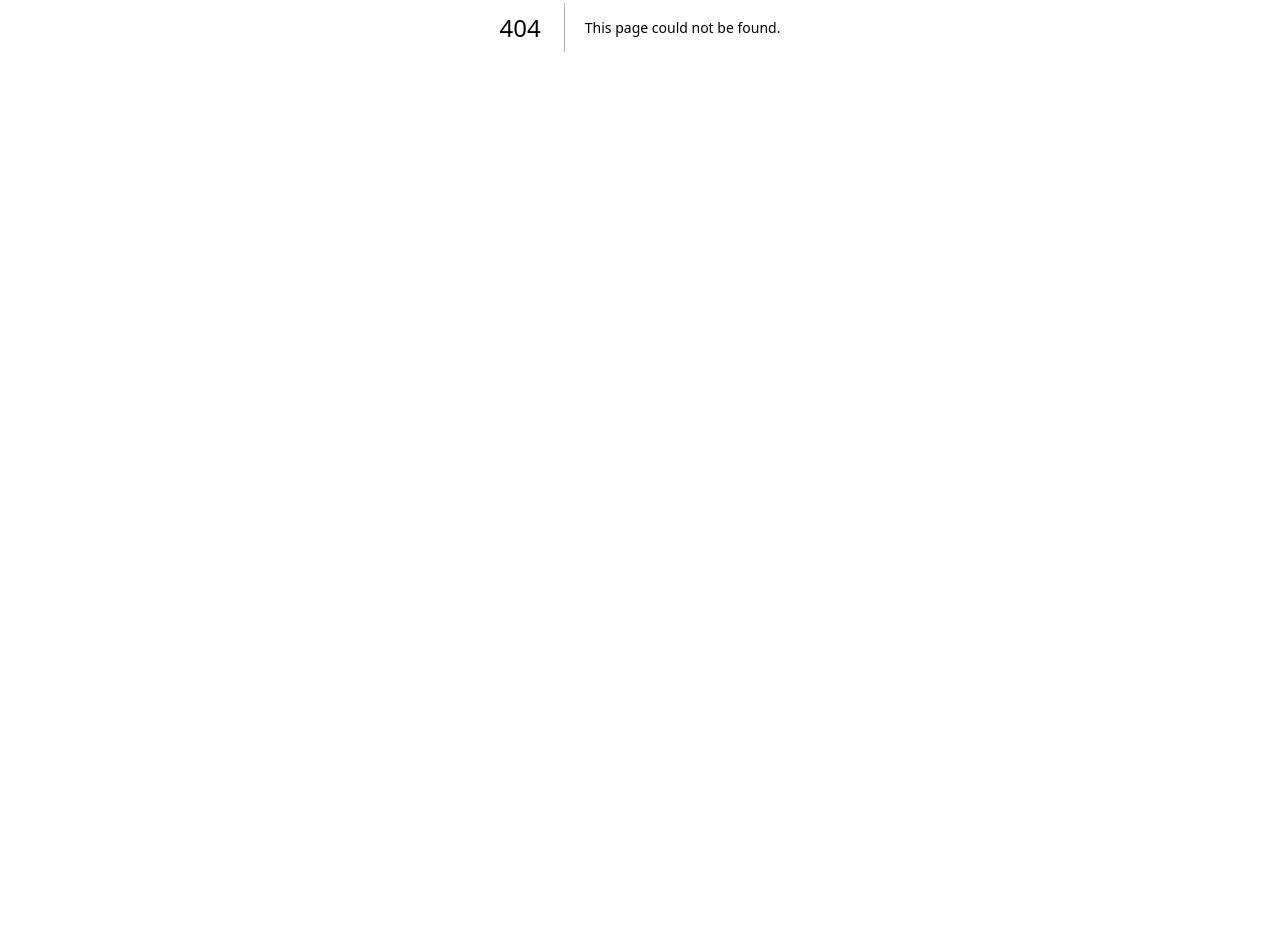
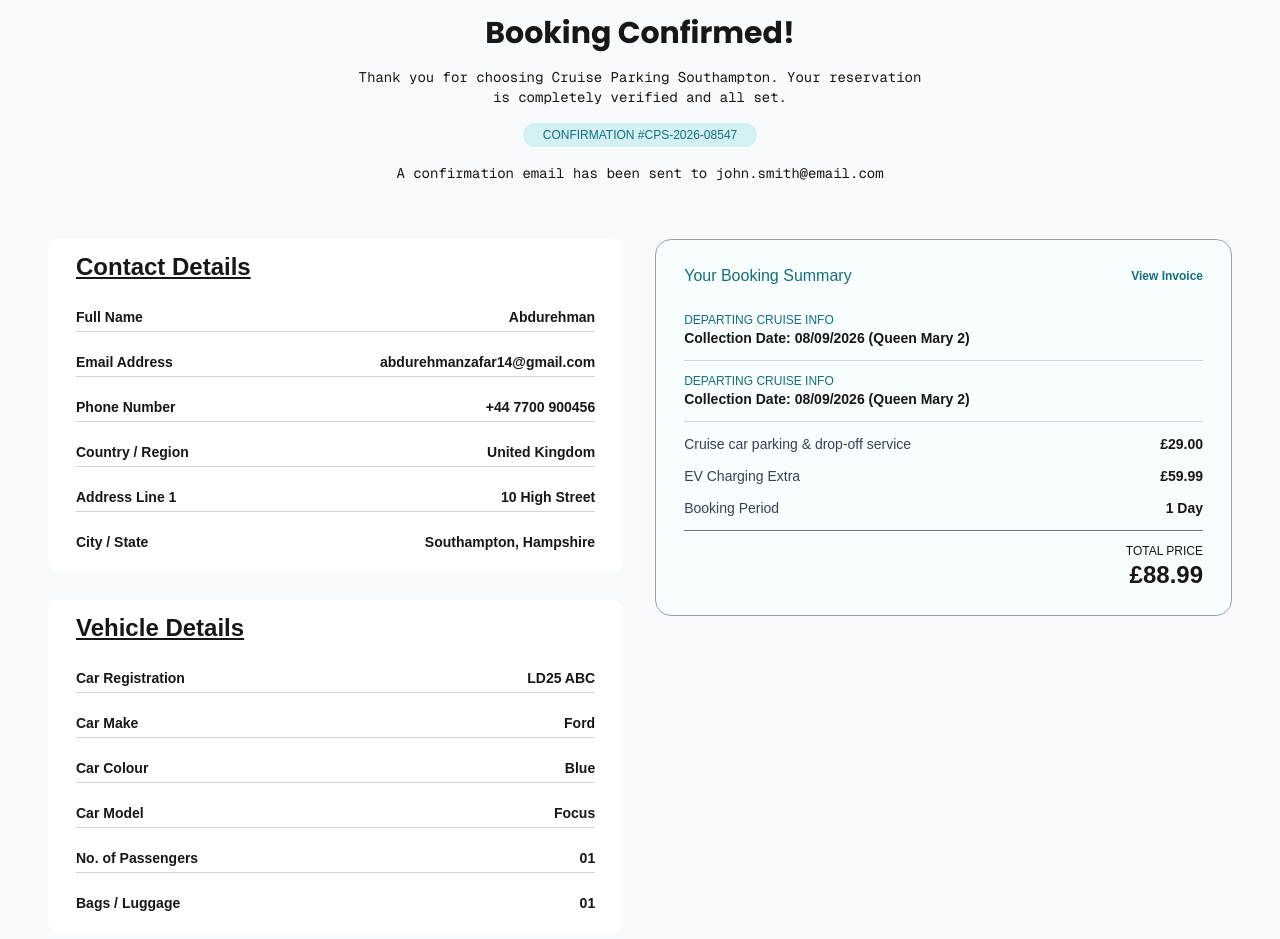
Before and after one commit to malik-abdurehman-14/cruise-parking, a Next.js app: page /booking-confirmation in a window 1280 px wide. Before the commit this address had no page. Shown: the part 373-1312 px from the top of the page. Before the commit the page ends 800 px from the top, so only its background shows below. Built offline with nearby package versions, Linux system fonts and the light colour scheme.

Commit message:
Added Confirmation

```diff
--- /dev/null
+++ b/app/booking-confirmation/page.jsx
@@ -0,0 +1,151 @@
+"use client";
+
+import Breadcrumbs from "@/components/layout/Breadcrumbs";
+import Input from "@/components/ui/Input";
+import Footer from "@/components/layout/Footer";
+import Navbar from "@/components/layout/Navbar";
+import { TiTick } from "react-icons/ti";
+
+function page() {
+  return (
+    <>
+      <Navbar />
+      <Breadcrumbs />
+      <section className="w-full flex flex-col gap-14 bg-gray-50 pb-16 pt-5 px-12">
+        <div className="flex flex-col items-center justify-center gap-4">
+          <div className="h-16 w-16 flex items-center justify-center text-green bg-[#D3F1F5] rounded-full">
+            <TiTick size={32} />
+          </div>
+          <h1 className="text-3xl font-extrabold poppins">
+            Booking Confirmed!
+          </h1>
+          <p className="text-sm font-mono max-w-xl text-center">
+            Thank you for choosing Cruise Parking Southampton. Your reservation
+            is completely verified and all set.
+          </p>
+          <div className="px-5 py-1 text-xs text-green bg-[#D3F1F5] rounded-full">
+            CONFIRMATION #CPS-2026-08547
+          </div>
+          <p className="text-sm font-mono text-center">
+            A confirmation email has been sent to john.smith@email.com
+          </p>
+        </div>
+        {/* forms */}
+        <div className="flex gap-8">
+          <div className="flex flex-col gap-7 w-[50%]">
+            <div className="bg-white rounded-xl px-7 py-3 flex flex-col gap-3 w-full">
+              <p className="text-2xl font-bold underline mb-3">
+                Contact Details
+              </p>
+              <div className="w-full flex items-center justify-between mb-2 border-b border-gray-300 pb-1">
+                <p className="text-sm font-semibold">Full Name</p>
+                <p className="text-sm font-semibold">Abdurehman</p>
+              </div>
+              <div className="w-full flex items-center justify-between mb-2 border-b border-gray-300 pb-1">
+                <p className="text-sm font-semibold">Email Address</p>
+                <p className="text-sm font-semibold">
+                  abdurehmanzafar14@gmail.com
+                </p>
+              </div>
+              <div className="w-full flex items-center justify-between mb-2 border-b border-gray-300 pb-1">
+                <p className="text-sm font-semibold">Phone Number</p>
+                <p className="text-sm font-semibold">+44 7700 900456</p>
+              </div>
+              <div className="w-full flex items-center justify-between mb-2 border-b border-gray-300 pb-1">
+                <p className="text-sm font-semibold">Country / Region</p>
+                <p className="text-sm font-semibold">United Kingdom</p>
+              </div>
+              <div className="w-full flex items-center justify-between mb-2 border-b border-gray-300 pb-1">
+                <p className="text-sm font-semibold">Address Line 1</p>
+                <p className="text-sm font-semibold">10 High Street</p>
+              </div>
+              <div className="w-full flex items-center justify-between mb-2">
+                <p className="text-sm font-semibold">City / State</p>
+                <p className="text-sm font-semibold">Southampton, Hampshire</p>
+              </div>
+            </div>
+            <div className="bg-white rounded-xl px-7 py-3 flex flex-col gap-3 w-full">
+              <p className="text-2xl font-bold underline mb-3">
+                Vehicle Details
+              </p>
+              <div className="w-full flex items-center justify-between mb-2 border-b border-gray-300 pb-1">
+                <p className="text-sm font-semibold">Car Registration</p>
+                <p className="text-sm font-semibold">LD25 ABC</p>
+              </div>
+              <div className="w-full flex items-center justify-between mb-2 border-b border-gray-300 pb-1">
+                <p className="text-sm font-semibold">Car Make</p>
+                <p className="text-sm font-semibold">Ford</p>
+              </div>
+              <div className="w-full flex items-center justify-between mb-2 border-b border-gray-300 pb-1">
+                <p className="text-sm font-semibold">Car Colour</p>
+                <p className="text-sm font-semibold">Blue</p>
+              </div>
+              <div className="w-full flex items-center justify-between mb-2 border-b border-gray-300 pb-1">
+                <p className="text-sm font-semibold">Car Model</p>
+                <p className="text-sm font-semibold">Focus</p>
+              </div>
+              <div className="w-full flex items-center justify-between mb-2 border-b border-gray-300 pb-1">
+                <p className="text-sm font-semibold">No. of Passengers</p>
+                <p className="text-sm font-semibold">01</p>
+              </div>
+              <div className="w-full flex items-center justify-between mb-2">
+                <p className="text-sm font-semibold">Bags / Luggage</p>
+                <p className="text-sm font-semibold">01</p>
+              </div>
+            </div>
+          </div>
+          {/* booking-summary */}
+          <div className="bg-[#F8FEFF] rounded-2xl border border-gray-400 flex flex-col gap-6 px-7 py-6 w-[50%] h-fit">
+            <div className="flex items-center justify-between w-full">
+              <p className="text-green text-base">Your Booking Summary</p>
+              <p className="text-green text-xs font-bold">View Invoice</p>
+            </div>
+            <div className="flex flex-col gap-3">
+              <div className="flex flex-col gap-3">
+                <div className="border-b border-gray-300 pb-3">
+                  <p className="text-xs text-green uppercase">
+                    Departing Cruise Info
+                  </p>
+                  <p className="text-sm font-bold">
+                    Collection Date: 08/09/2026 (Queen Mary 2)
+                  </p>
+                </div>
+                <div className="border-b border-gray-300 pb-3">
+                  <p className="text-xs text-green uppercase">
+                    Departing Cruise Info
+                  </p>
+                  <p className="text-sm font-bold">
+                    Collection Date: 08/09/2026 (Queen Mary 2)
+                  </p>
+                </div>
+              </div>
+              <div className="flex flex-col gap-3 border-b border-gray-500 pb-3">
+                <div className="flex items-center gap-2 justify-between">
+                  <p className="text-sm text-gray-700">
+                    Cruise car parking & drop-off service
+                  </p>
+                  <p className="text-sm font-bold">£29.00</p>
+                </div>
+                <div className="flex items-center gap-2 justify-between">
+                  <p className="text-sm text-gray-700">EV Charging Extra</p>
+                  <p className="text-sm font-bold">£59.99</p>
+                </div>
+                <div className="flex items-center gap-2 justify-between">
+                  <p className="text-sm text-gray-700">Booking Period</p>
+                  <p className="text-sm font-bold">1 Day</p>
+                </div>
+              </div>
+              <div className="flex flex-col items-end">
+                <p className="text-xs uppercase">Total Price</p>
+                <p className="text-2xl font-extrabold">£88.99</p>
+              </div>
+            </div>
+          </div>
+        </div>
+      </section>
+      <Footer />
+    </>
+  );
+}
+
+export default page;
--- a/components/layout/Breadcrumbs.jsx
+++ b/components/layout/Breadcrumbs.jsx
@@ -20,7 +20,7 @@ function Breadcrumbs() {
       ? 2
       : pathname === "/checkout"
         ? 3
-        : pathname === "/confirmation"
+        : pathname === "/booking-confirmation"
           ? 4
           : 1;
 
```
